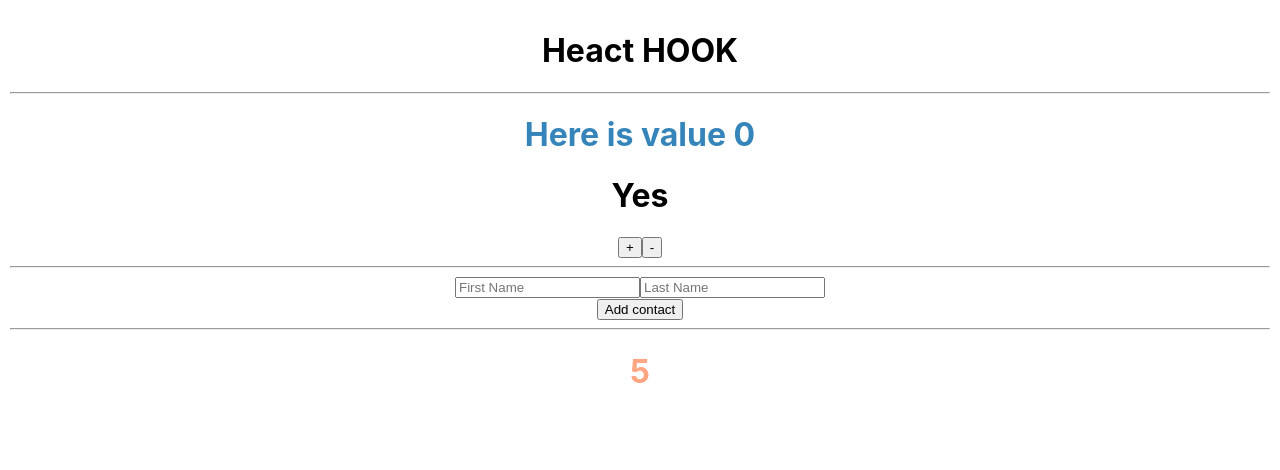
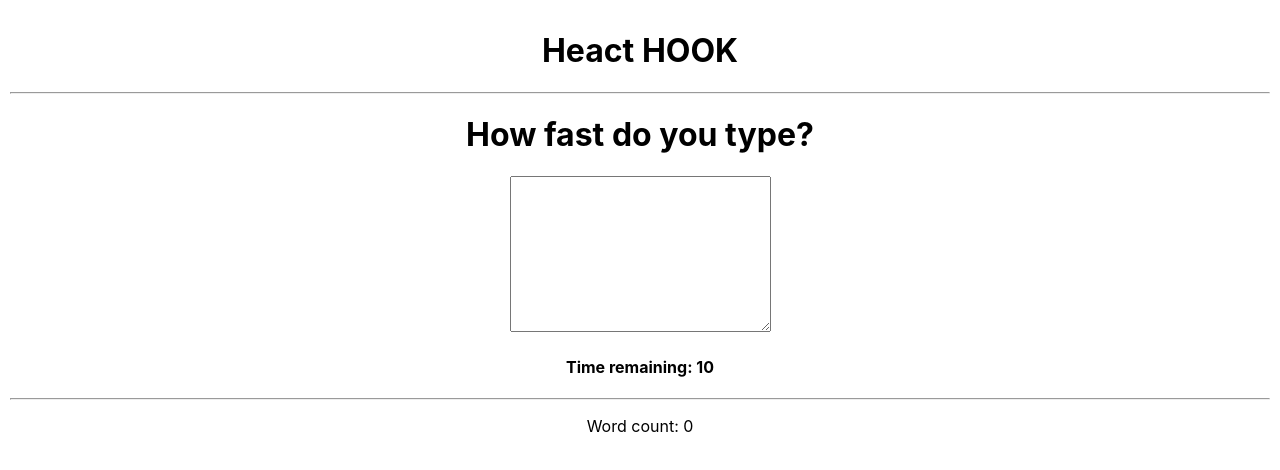
Before and after one commit to hakobyanviktoria8/Scrimba_React, a React (Create React App) app: page / in a window 1280 px wide. Shown: the top 470 px of the page. Built offline with nearby package versions, Linux system fonts and the light colour scheme.

Commit message:
game word count finished :)

```diff
--- /dev/null
+++ b/src/ReactHOOK/GameWordCount.js
@@ -0,0 +1,41 @@
+import React, {useEffect, useState} from "react";
+
+const GameWordCount = () => {
+    const [bool, setbool] = useState(false)
+    const [text, setText] = useState("")
+    const [dedline, setDedline] = useState(15)
+    const [intervalID, setintervalID] = useState(0)
+
+    const handleChangeText = (e) => {
+        setText(e.target.value)
+    }
+
+    useEffect(() => {
+        const interval = setInterval(() => {
+            setDedline(dl => dl - 1)
+        }, 1000)
+
+        setintervalID(interval)
+    }, [])
+
+    useEffect(() => {
+        console.log("dedline = ",dedline)
+        if (dedline < 1) {
+            clearInterval(intervalID)
+            setbool(true)
+        }
+    }, [dedline])
+
+    return (
+        <div>
+            <h1>How fast do you type?</h1>
+            <textarea disabled={bool} value={text} onChange={handleChangeText} name="" id="" cols="30" rows="10"/>
+            <h4>Time remaining: {dedline}</h4>
+            <hr/>
+            <p>Word count: {text === "" ? 0 : text.trim().split(" ").length}</p>
+
+        </div>
+    )
+};
+
+export default GameWordCount
--- a/src/ReactHOOK/index.js
+++ b/src/ReactHOOK/index.js
@@ -2,17 +2,19 @@ import React from "react";
 import One from "./index1";
 import UseState3 from "./index2";
 import UseEfectComp from "./UseEfectComp";
+import GameWordCount from "./GameWordCount";
 
 const ReactHook = () => {
     return (
         <div>
             <h1>Heact HOOK</h1>
             <hr/>
-            <One/>
-            <hr/>
-            <UseState3/>
-            <hr/>
-            <UseEfectComp/>
+            {/*<One/>*/}
+            {/*<hr/>*/}
+            {/*<UseState3/>*/}
+            {/*<hr/>*/}
+            {/*<UseEfectComp/>*/}
+            <GameWordCount/>
         </div>
     )
 };
```
